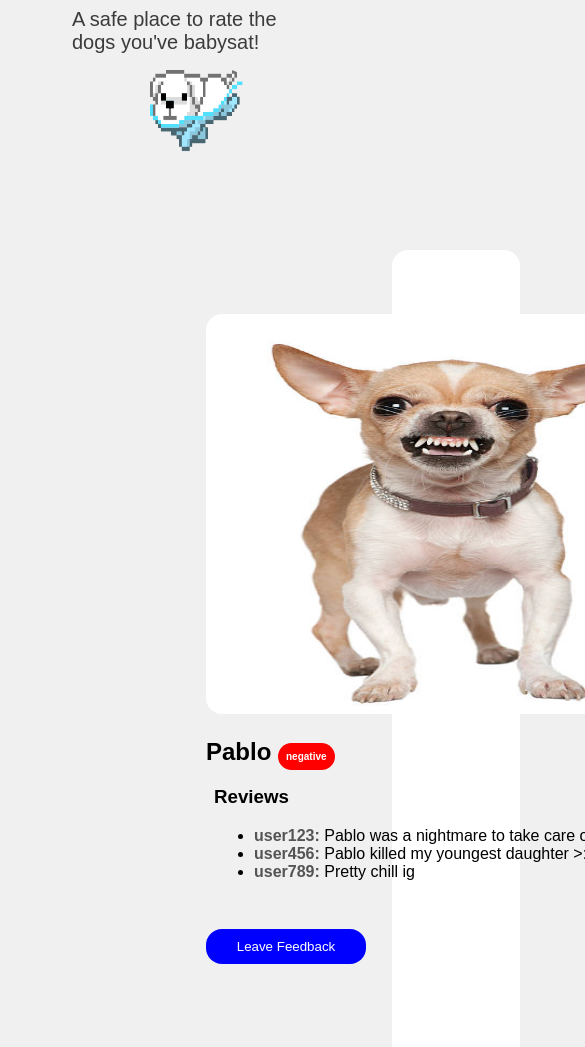
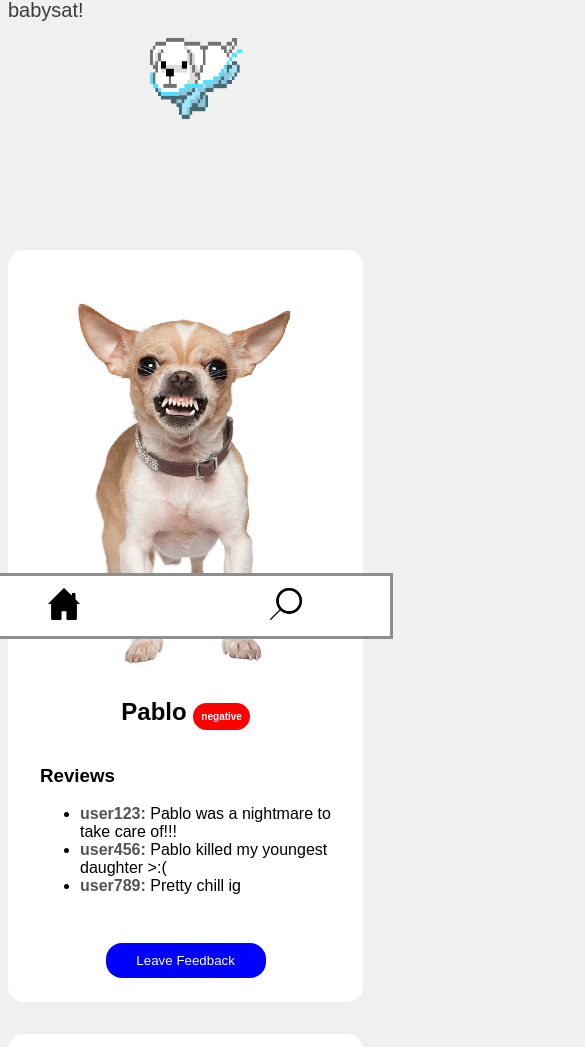
Before and after one commit to JoseChaconUrias/PuppyRate, a plain HTML site: page index.html in a window 390 px wide. Shown: the part 208-1255 px from the top of the page, 585 px wide, since content can reach past the window. Drawn offline with Linux system fonts and the light colour scheme.

Commit message:
flavor town

```diff
--- a/index.html
+++ b/index.html
@@ -7,16 +7,24 @@
     <link rel="stylesheet" href="styles.css" />
   </head>
   <body>
+    <header class="nav-bar">
+        <a href="/index.html">
+            <img src="img/icons/home-lightmode.png" class="home-icon" width="100" height="100" />
+        </a>
+        <input placeholder="Search" class="search-bar" />
+        <img src="img/icons/search-lightmode.png" class="search-icon" width="100" height="100" />
+    </header>
     <h1 class="greeting">Welcome To Puppy Rate</h1>
     <h2 class="greeting-sub">A safe place to rate the dogs you've babysat!</h2>
     <img class="pixel" src="img/dog-pixel.gif" height="100" width="100"/>
 
     <section class="dog-container">
       <div class="dogs">
-        <img src="img/dog.jpg" height=400" width="500" />
+        <a href="pablo.html">
+            <img src="img/dog.jpg" class="dog-image" height=400" width="500" />
+        </a>
         <h2>Pablo <span class="negative-tag">negative</span></h2>
-
-        <div class="review-container">
+        <div>
           <h3>Reviews</h3>
           <ul>
             <li><span class="username">user123:</span> Pablo was a nightmare to take care of!!!</li>
@@ -27,9 +35,9 @@
         <button class="openModal">Leave Feedback</button>
       </div>
       <div class="dogs">
-        <img src="img/kung-pao.jpg" height="400" width="500" />
-        <h2>Kung Pao Chicken <span class="good-tag">good</span></h2>
-        <div class="review-container">
+        <img src="img/kung-pao.jpg" class="dog-image" height="400" width="500" />
+        <h2 class="dog-name">Kung Pao Chicken <span class="good-tag">good</span></h2>
+        <div>
           <h3>Reviews</h3>
           <ul>
             <li><span class="username">user111:</span> He lives up to the name</li>
@@ -40,9 +48,9 @@
         <button class="openModal">Leave Feedback</button>
       </div>
       <div class="dogs">
-        <img src="img/good-boy.jpg" height="400" width="500" />
+        <img src="img/good-boy.jpg"  class="dog-image" height="400" width="500" />
         <h2>Oreo <span class="excellent-tag">excellent</span></h2>
-        <div class="review-container">
+        <div>
           <h3>Reviews</h3>
           <ul>
             <li><span class="username">user402:</span> Well behaved dog. He is very kind and sweet</li>
@@ -53,9 +61,9 @@
         <button class="openModal">Leave Feedback</button>
       </div>
       <div class="dogs">
-        <img src="img/d.jpg" height="400" width="500" />
+        <img src="img/d.jpg" class="dog-image" height="400" width="500" />
         <h2>bfewl <span class="excellent-tag">excellent</span></h2>
-        <div class="review-container">
+        <div>
           <h3>Reviews</h3>
           <ul>
             <li>Lorem ipsum dolor sit elit. Provident, exercitationem?</li>
--- a/styles.css
+++ b/styles.css
@@ -1,7 +1,46 @@
+/* FULL SCREEN */
+
 body {
   font-family: Arial;
   background-color: rgb(240, 240, 240);
   padding: 4rem;
+}
+
+.home-icon {
+  height: 2rem;
+  width: 2rem;
+  overflow: visible;
+}
+
+.nav-bar {
+  background-color: white;
+  position: fixed;
+  top: 0;
+  left: 0;
+  right: 0;
+  padding: 0.75rem;
+  outline-style: solid;
+  outline-color: rgb(142, 142, 142);
+  display: flex;
+  justify-content: space-between;
+  padding-left: 3rem;
+  padding-right: 5.5em;
+}
+
+.search-bar {
+  padding: 0.5rem;
+  border-radius: 1rem;
+  width: 30rem;
+  margin-right: auto;
+  margin-left: auto;
+}
+
+.search-icon {
+  display: none;
+  width: 2rem;
+  height: 2rem;
+  cursor: pointer;
+  overflow: visible;
 }
 
 .greeting {
@@ -32,20 +71,33 @@ body {
   flex-direction: column;
   align-items: center;
   margin-top: 5rem;
-  background-color: white;
-  padding: 4rem;
-  margin-left: 20rem;
-  margin-right: 20rem;
+
   border-radius: 1rem;
+  box-sizing: border-box;
 }
 
 .dogs {
-  margin-bottom: 7rem;
+  display: flex;
+  flex-direction: column;
+  align-items: center;
+  margin-bottom: 2rem;
+  background-color: white;
+  width: 40rem;
+  border-radius: 1rem;
+  padding-top: 1.5rem;
+  padding-bottom: 1.5rem;
+}
+
+.dog-image {
+  max-width: 600px;
+  max-height: 500px;
+  width: 100%;
+  border-radius: .5rem;
 }
 
 .negative-tag {
   background-color: red;
-  padding: .5rem;
+  padding: 0.5rem;
   border-radius: 1rem;
   font-size: 10px;
   color: white;
@@ -53,7 +105,7 @@ body {
 
 .good-tag {
   background-color: lightgreen;
-    padding: .5rem;
+  padding: 0.5rem;
   border-radius: 1rem;
   font-size: 10px;
   color: white;
@@ -61,23 +113,16 @@ body {
 
 .excellent-tag {
   background-color: green;
-    padding: .5rem;
+  padding: 0.5rem;
   border-radius: 1rem;
   font-size: 10px;
   color: white;
 }
 
-img {
-  border-radius: 1rem;
-}
 
 .username {
   font-weight: bold;
   color: rgb(84, 84, 84);
-}
-.review-container {
-  padding-left: 0.5rem;
-  padding-right: 0.5rem;
 }
 
 .openModal {
@@ -112,9 +157,9 @@ img {
   width: 300px;
   text-align: center;
   position: relative;
-  margin-left:auto;
-  margin-right:auto;
-
+  margin-left: auto;
+  margin-right: auto;
+  margin-top: 20rem;
 }
 
 .close {
@@ -169,3 +214,40 @@ textarea {
   width: 300px;
   resize: none;
 }
+
+/* PHONE SCREEN */
+
+@media (max-width: 768px) {
+  body {
+    padding: 0;
+    padding-top: 2rem;
+  }
+
+  .nav-bar {
+    top: auto;
+    bottom: 0;
+  }
+
+  .search-bar {
+    display: none;
+  }
+
+  .search-icon {
+    display: block;
+  }
+
+  .dog-container {
+    padding: 2rem;
+    width: 95%;
+  }
+
+  .dogs {
+    padding-left: 2rem;
+    padding-right: 2rem;
+    width: 100%
+  }
+
+  .dog-image {
+    border-radius: 0;
+  }
+}
```
Also changed, not shown: pablo.html (added, +51 -0 lines), img/icons/home-lightmode.png (added), img/icons/search-lightmode.png (added). Lines whose indentation alone changed are shown as unchanged.
